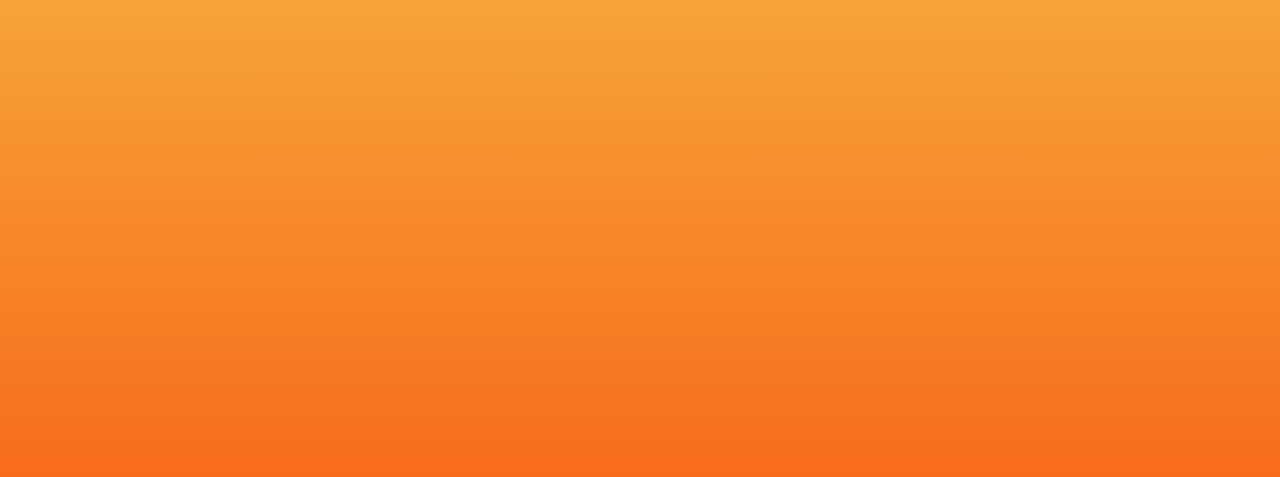
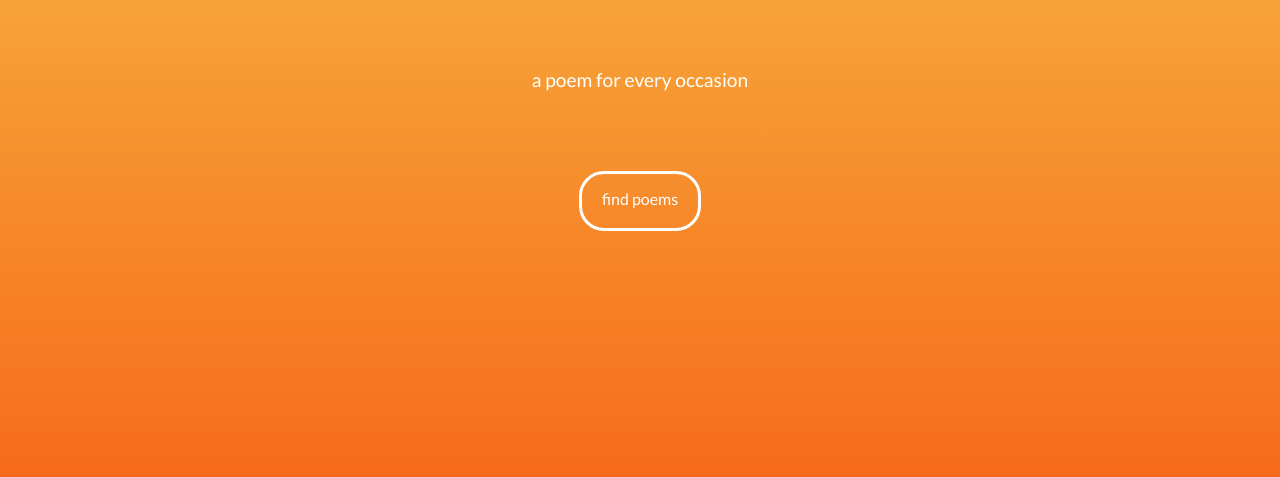
Before and after one commit to robinsola/Poetry-App, a website built with webpack: page src/index.html in a window 1280 px wide. Shown: the part 743-1220 px from the top of the page. Built offline with nearby package versions, Linux system fonts and the light colour scheme; a web font is replaced by a local one.

Commit message:
add btnGlow animation

```diff
--- a/src/index.html
+++ b/src/index.html
@@ -13,6 +13,8 @@
         </div>
         <div class="logo">
           <img src="img/logo2.png" alt="logo with text">
+          <p>a poem for every occasion</p>
+          <button>find poems</button>
         </div>
       </div>
     </div>
--- a/src/scss/input.scss
+++ b/src/scss/input.scss
@@ -28,8 +28,32 @@ $condiment: 'Condiment', cursive;
     width: 70%;
   }
   .logo {
+    text-align: center;
     position: absolute;
     top: 550px;
+    p {
+      margin: 80px 0;
+      font-weight: lighter;
+      font-size: 1.2em;
+      font-family: $lato;
+      color: white;
+    }
+    button {
+      cursor: pointer;
+      background-color: transparent;
+      color: $white;
+      border: 3px solid white;
+      font-family: $lato;
+      border-radius: 25px;
+      font-size: 1em;
+      padding: 15px 20px 20px 20px;
+      animation: btnGlow 0.5s linear 8.3s;
+    }
+    @keyframes btnGlow {
+      0% {}
+      50% {box-shadow: 0 0 40px 5px white}
+      100% {}
+    }
   }
   .feather {
     position: absolute;
@@ -44,41 +68,10 @@ $condiment: 'Condiment', cursive;
     25% {transform: translate(-250px, 150px) rotate(-70deg)}
     40% {transform: translate(200px, 250px) rotate(-100deg)}
     55% {transform: translate(-230px, 350px) rotate(-70deg)}
-    70% {transform: translate(130px, 450px) rotate(-95deg)}
-    85% {transform: translate(-200px, 460px) rotate(-70deg)}
-    100% {transform: translate(-15px, 495px)}
+    70% {transform: translate(160px, 410px) rotate(-95deg)}
+    80% {transform: translate(-100px, 470px) rotate(-70deg)}
+    90% {transform: translate(55px, 495px)}
+    95% {transform: translate(60px, 515px) rotate(10deg)}
+    100% {transform: translate(55px, 495px)}
   }
 }
-
-
-
-
-
-// .main {
-//   display: grid;
-//   grid-template-columns: 30px 30px 30px 30px 30px 30px 30px 30px;
-//   grid-template-rows: 50px 50px 50px 50px 50px 50px 50px 50px;
-//   justify-content: center;
-//   margin: 0 auto;
-//   img {
-//     width: 80px;
-//     height: auto;
-//   }
-//   h1 {
-//     font-size: 4.5em;
-//     font-family: $arizona;
-//     color: $white;
-//   }
-//   .feather {
-//     grid-column: 3 / 4;
-//     grid-row: 2 / 3;
-//   }
-//   .ink {
-//     grid-column: 2 / 3;
-//     grid-row: 7 / 8;
-//   }
-//   .logo-text {
-//     grid-column: 1 / 2;
-//     grid-row: 8 / 9;
-//   }
-// }
```
